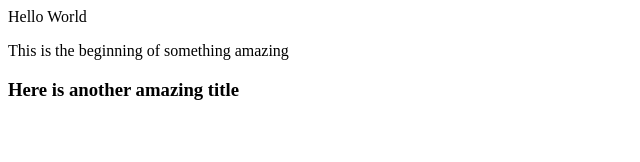
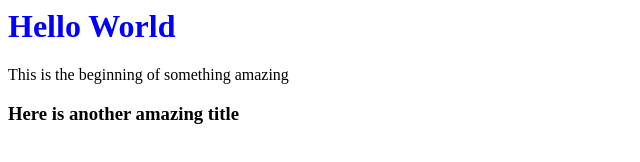
Before and after one commit to kellyjacobs417/chaski, a plain HTML site: page index.html in a window 1280 px wide. Shown: the whole page, without its empty margins (0-640 px from the left). Drawn offline with Linux system fonts and the light colour scheme.

Commit message:
css change

```diff
--- a/index.html
+++ b/index.html
@@ -1,4 +1,4 @@
-<link rel="stylesheet" type="text/css" href="chaski.css"
+<link rel="stylesheet" type="text/css" href="chaski.css">
 <h1>Hello World</h1>
 <p>This is the beginning of something amazing</p>
 
```
